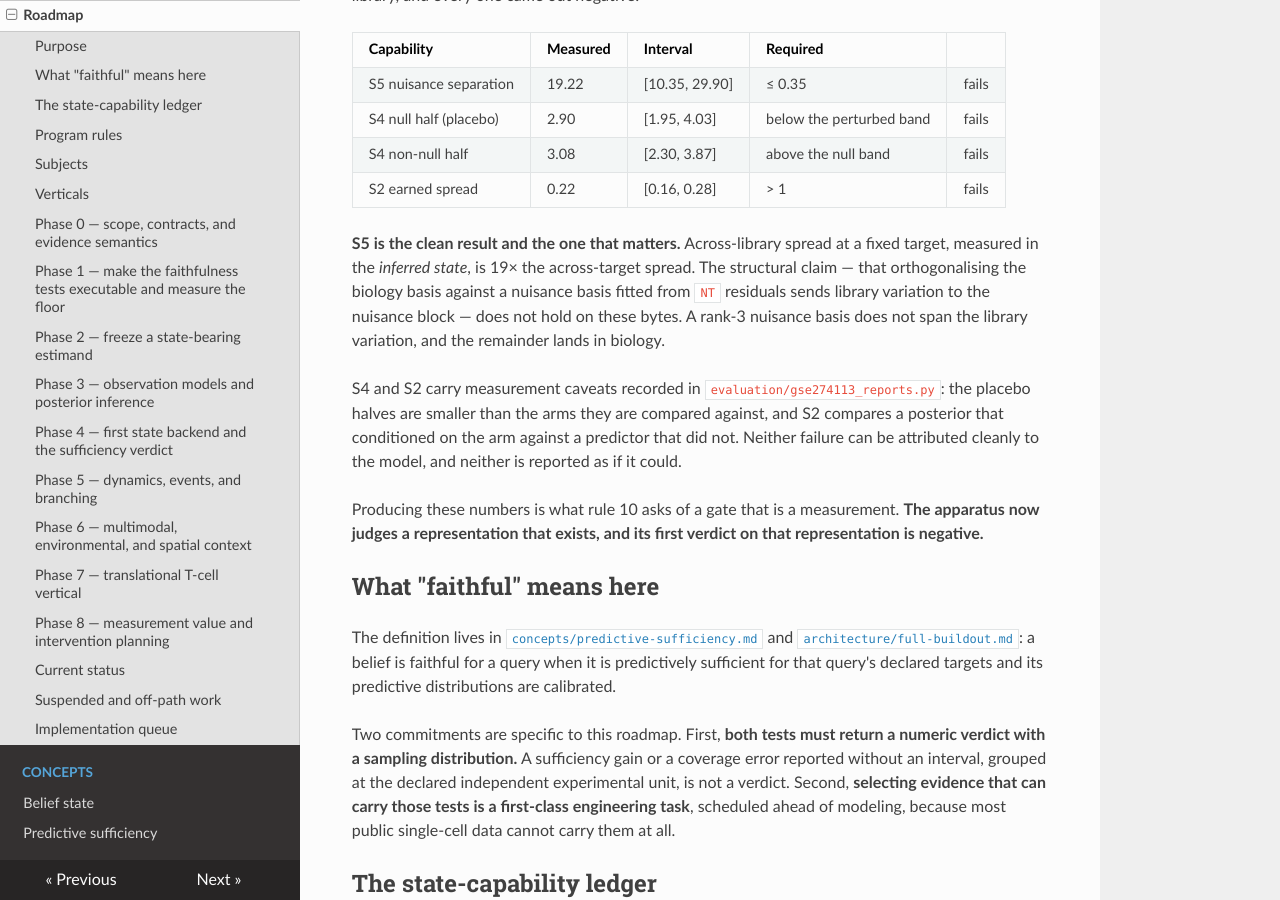
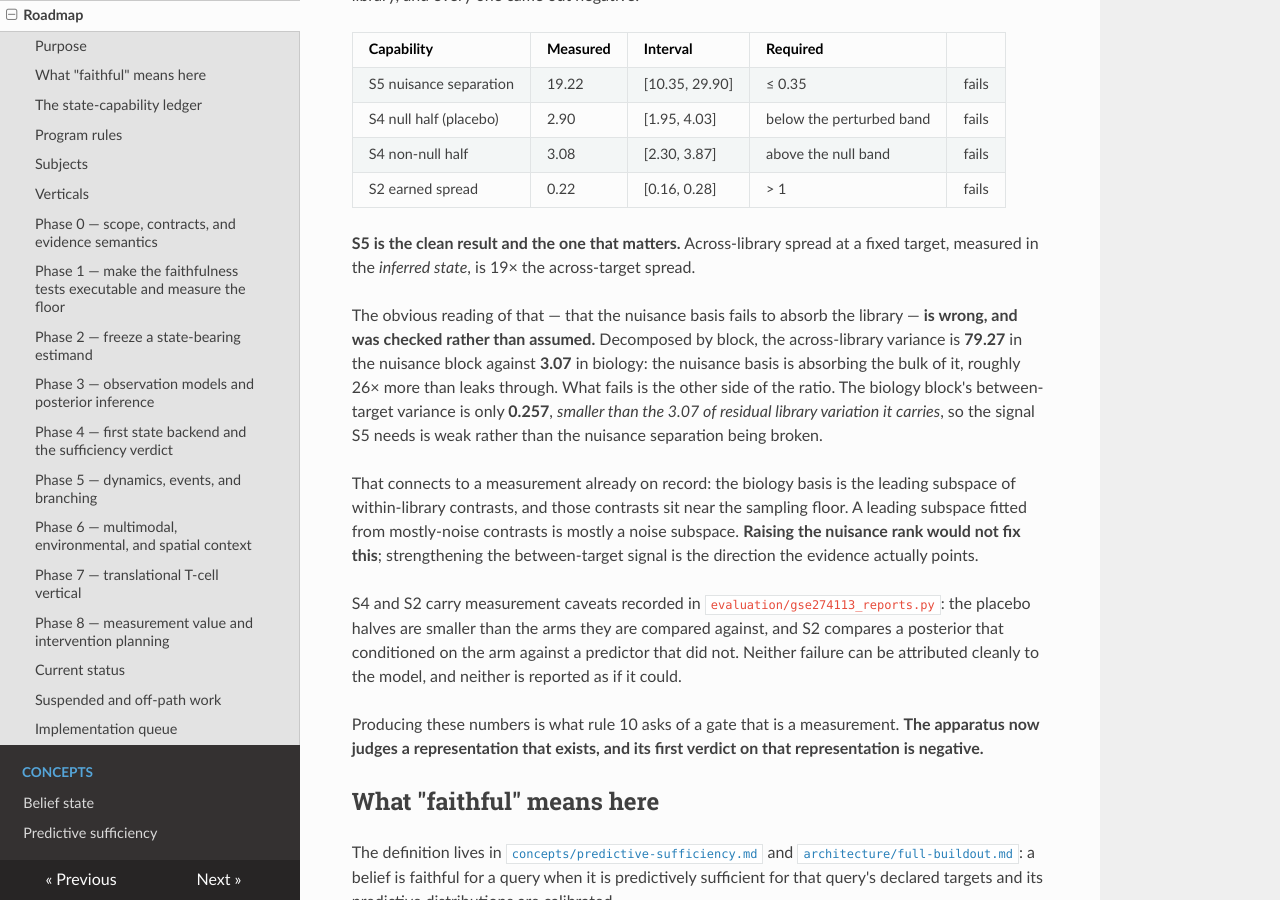
Before and after one commit to logannye/cellstate, an MkDocs documentation site: the page built from docs/roadmap.md, in a window 1280 px wide and 900 px high, scrolled down 938 px. Built offline with MkDocs 1.6.1, drawn with Linux system fonts in a browser that asks for light colours; nearby versions of some CDN libraries.

Commit message:
Correct the S5 diagnosis: the nuisance basis works, the biology signal is weak
Rule 2: amends the roadmap only.

I wrote that S5's 19.22 meant "a rank-3 nuisance basis does not span the library
variation." That was the obvious reading and it is WRONG. Decomposing the state by
block, across-library variance is 79.27 in the NUISANCE block against 3.07 in
biology -- the nuisance basis is absorbing roughly 26x more library variation than
leaks past it. Separation is doing its job.

What fails is the other side of the ratio. The biology block's between-target
variance is 0.257, SMALLER than the 3.07 of residual library variation it carries.
The signal S5 needs is weak; the nuisance machinery is not broken.

This connects to a measurement already on record rather than being a new hypothesis.
The biology basis is the leading subspace of within-library contrasts, and the
split-half analysis put those contrasts near the sampling floor. A leading subspace
fitted from mostly-noise contrasts is mostly a noise subspace, which also explains
why the S4 perturbation contrast (3.08) does not separate from placebo (2.90):
biology coordinates are not discriminating targets.

The correction matters because the two diagnoses point opposite ways. Raising the
nuisance rank -- the fix the wrong reading implies -- would not help, and would have
been the obvious next experiment.

Caught by measuring the thing I had flagged as unseparated instead of leaving it as
a caveat.

Co-Authored-By: Claude Opus 5 (1M context) <noreply@anthropic.com>

```diff
--- a/docs/roadmap.md
+++ b/docs/roadmap.md
@@ -43,10 +43,19 @@ library, and every one came out negative:
 | S2 earned spread | 0.22 | [0.16, 0.28] | > 1 | fails |
 
 **S5 is the clean result and the one that matters.** Across-library spread at a fixed target,
-measured in the *inferred state*, is 19× the across-target spread. The structural claim — that
-orthogonalising the biology basis against a nuisance basis fitted from `NT` residuals sends library
-variation to the nuisance block — does not hold on these bytes. A rank-3 nuisance basis does not
-span the library variation, and the remainder lands in biology.
+measured in the *inferred state*, is 19× the across-target spread.
+
+The obvious reading of that — that the nuisance basis fails to absorb the library — **is wrong, and
+was checked rather than assumed.** Decomposed by block, the across-library variance is **79.27** in
+the nuisance block against **3.07** in biology: the nuisance basis is absorbing the bulk of it,
+roughly 26× more than leaks through. What fails is the other side of the ratio. The biology block's
+between-target variance is only **0.257**, *smaller than the 3.07 of residual library variation it
+carries*, so the signal S5 needs is weak rather than the nuisance separation being broken.
+
+That connects to a measurement already on record: the biology basis is the leading subspace of
+within-library contrasts, and those contrasts sit near the sampling floor. A leading subspace fitted
+from mostly-noise contrasts is mostly a noise subspace. **Raising the nuisance rank would not fix
+this**; strengthening the between-target signal is the direction the evidence actually points.
 
 S4 and S2 carry measurement caveats recorded in `evaluation/gse274113_reports.py`: the placebo
 halves are smaller than the arms they are compared against, and S2 compares a posterior that
```
